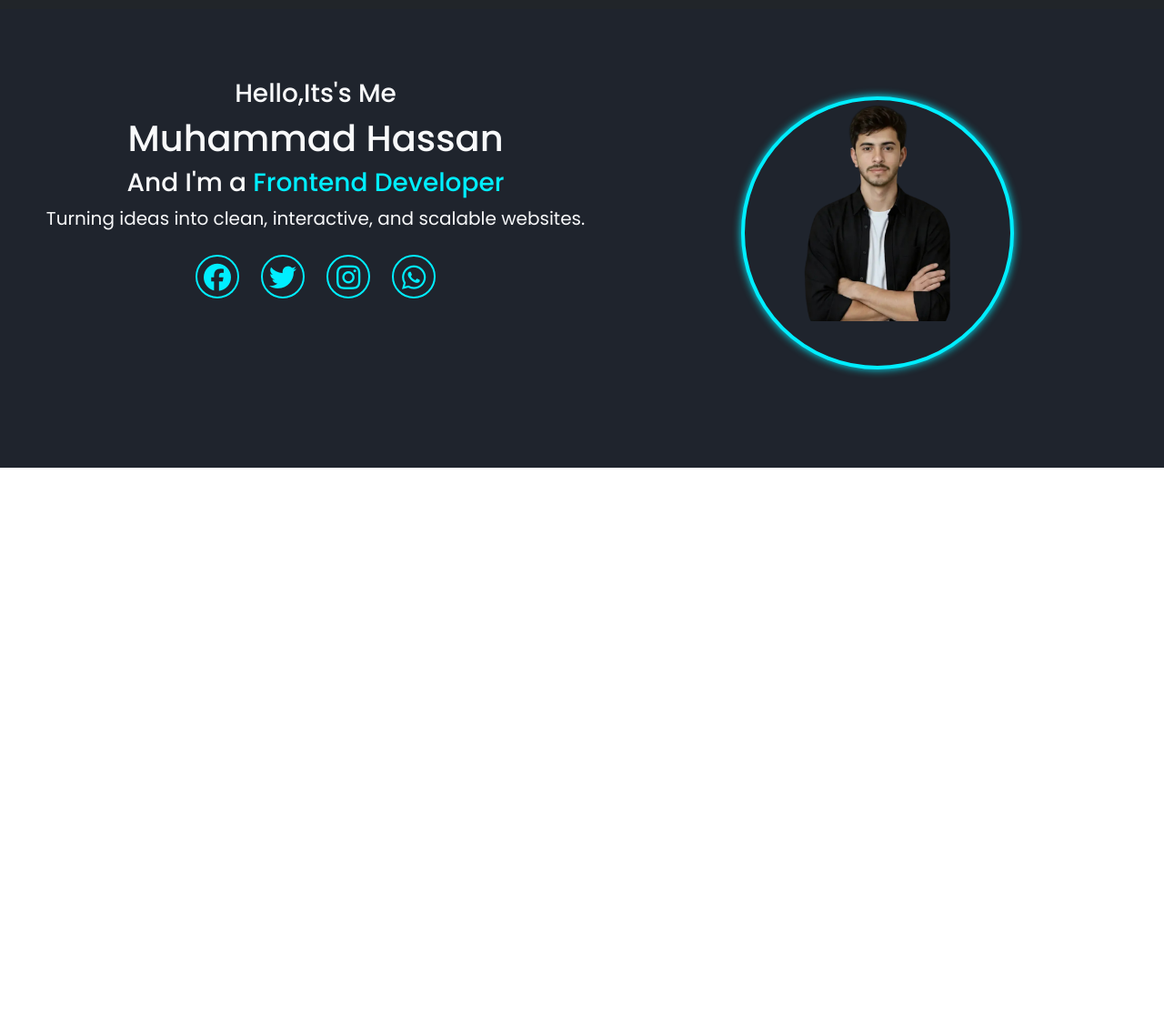
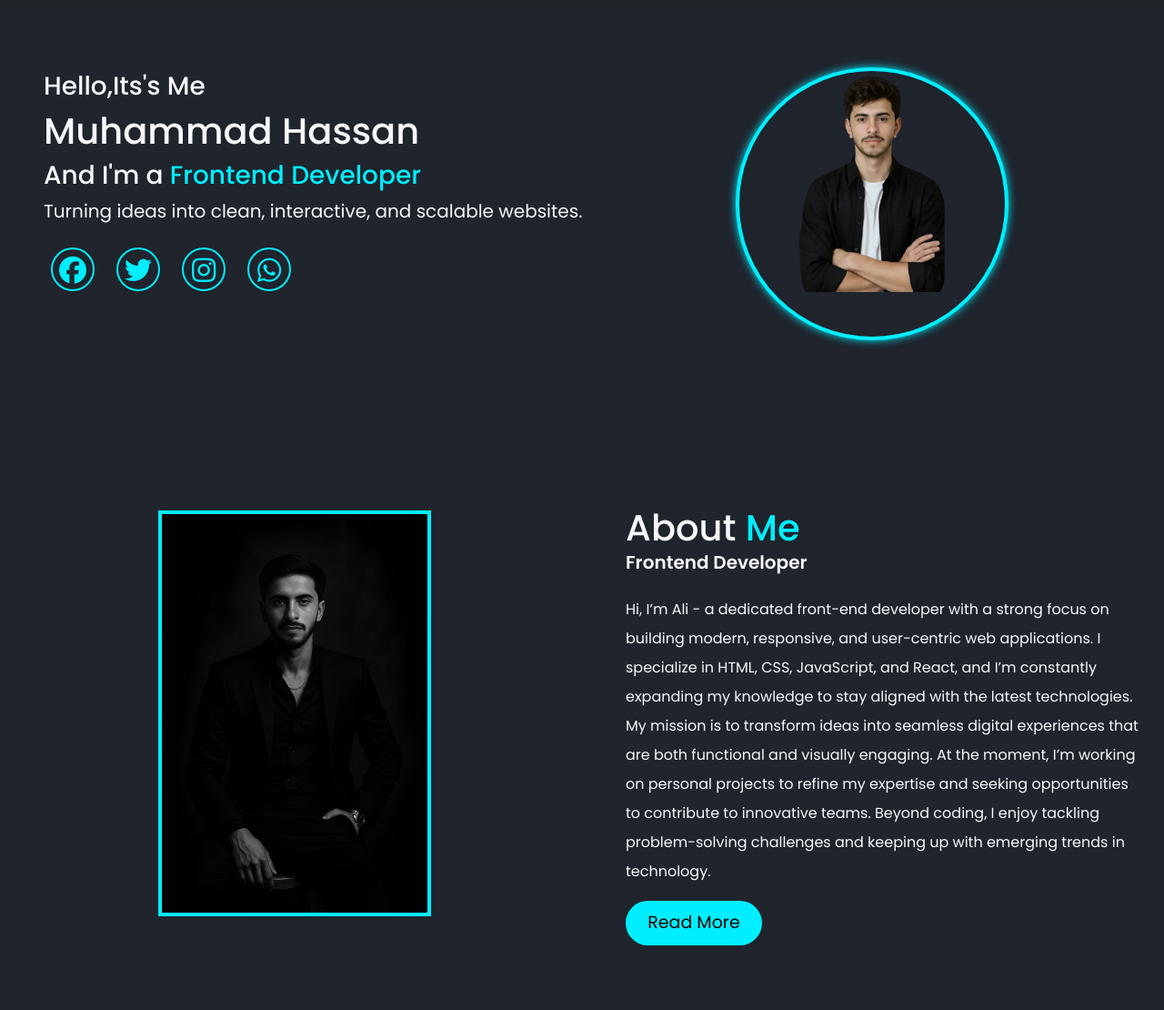
Before and after one commit to muhammadhasssan2006/protfolio, a plain HTML site: page index.html in a window 1280 px wide. Shown: the part 58-1168 px from the top of the page at 91% size. Before the commit the page ends 800 px from the top, so only its background shows below. Drawn offline with nearby package versions, Linux system fonts and the light colour scheme.

Commit message:
about layout done

```diff
--- a/index.html
+++ b/index.html
@@ -32,8 +32,8 @@
 
     <div class="collapse navbar-collapse justify-content-end  pe-5" id="navbarNavAltMarkup">
       <div class="navbar-nav ">
-        <a class="nav-link active  px-4 " aria-current="page" href="#">Home</a>
-        <a class="nav-link   px-4 " aria-current="page" href="#">About</a>
+        <a class="nav-link active  px-4 " aria-current="page" href="#home">Home</a>
+        <a class="nav-link   px-4 " aria-current="page" href="#about">About</a>
         <a class="nav-link   px-4 " aria-current="page" href="#">Services</a>
         <a class="nav-link   px-4 " aria-current="page" href="#">Protfolio</a>
         <a class="nav-link   pe-5 " aria-current="page" href="#" style>Contact</a>
@@ -47,9 +47,9 @@
 
 <!-- home layout start  -->
 
-<div class="container-fluid ps-5 home-layout-container mt-5 pt-5" id="#">
+<div class="container-fluid ps-5 home-layout-container  " id="home">
   <div class="row pt-5">
-    <div class="col-lg-6 col-md-12 col-sm-12 text-light text-left">
+    <div class="col-lg-6 col-md-12 col-sm-12 text-light pt-5 text-left">
      <h3>Hello,Its's Me</h3>
      <h1>Muhammad Hassan</h1>
      <h3>And I'm a <span>Frontend Developer</span></h3>
@@ -62,7 +62,7 @@
 
       </div>
     </div>
-    <div class="col-lg-6 col-md-12 col-sm-12 text-light  ps-1 pb-5">
+    <div class="col-lg-6 col-md-12 col-sm-12 text-light pt-4 ps-1 pb-5">
       <div class="home-img">
         <img width="290px" src="assets/home-pic-2.png" alt="">
       </div>
@@ -70,9 +70,30 @@
 
   </div>
 </div>
+<!-- home layout end  -->
+
+<!-- about layout start  -->
+
+ <div class="container-fluid   home-layout-container  " id="about">
+  <div class="row">
+    <div class="col-lg-6 col-md-12 col-sm-12 text-light pt-4  pb-5">
+        <div class="about-img">
+        <img width="100%" src="assets/about-image.jpg" alt="">
+      </div>
+    </div>
+     <div class="col-lg-6 col-md-12 col-sm-12 text-light pt-5 ps-5 text-left">
+     <h1 class="about-text-1">About <span>Me</span></h1>
+     <p class="fs-5 fw-semibold lh-lg">Frontend Developer</p>
+     <p class="lh-lg ">Hi, I’m Ali - a dedicated front-end developer with a strong focus on building modern, responsive, and user-centric web applications. I specialize in HTML, CSS, JavaScript, and React, and I’m constantly expanding my knowledge to stay aligned with the latest technologies. My mission is to transform ideas into seamless digital experiences that are both functional and visually engaging. At the moment, I’m working on personal projects to refine my expertise and seeking opportunities to contribute to innovative teams. Beyond coding, I enjoy tackling problem-solving challenges and keeping up with emerging trends in technology.</p>
+
+     <button class=" batn">Read More</button>
+    </div>
+  </div>
+</div>
+
+
 <!-- about layout end  -->
 
-<p>
 <script src="https://cdn.jsdelivr.net/npm/bootstrap@5.3.8/dist/js/bootstrap.bundle.min.js" integrity="sha384-FKyoEForCGlyvwx9Hj09JcYn3nv7wiPVlz7YYwJrWVcXK/BmnVDxM+D2scQbITxI" crossorigin="anonymous"></script>
   </body>
 </html>
--- a/style.css
+++ b/style.css
@@ -6,32 +6,27 @@
     font-weight: 500;
     font-size: 18px;
 }
-
-
  .navbar a:hover,
  .navbar a.active{
    color: #0ef !important;
  }
+/* Nav layout end  */
 
 
-
-/* Nav layout end  */
 
 /* home layout start  */
 .home-layout-container {
   background-color: #1f242d !important;
   font-family: "Poppins", sans-serif;
-  margin-bottom: 20px !important;
-  text-align: center; /* sab screens pe center */
-  padding: 40px 20px;
+  text-align: left;
+  padding: 40px 20px !important;
+  /* margin-bottom: 0px !important; */
 }
 
-/* highlight color for span */
 span {
   color: #0ef;
 }
 
-/* home layout start  */
 
 /* profile image container */
 .home-img {
@@ -45,9 +40,6 @@ span {
   transition: 0.4s ease;
   margin: 20px auto;
   overflow: hidden;
-  display: flex;
-  align-items: center;
-  justify-content: center;
   transition: 0.4s ease;
 }
 
@@ -61,8 +53,6 @@ span {
   transform: scale(1.1);
   box-shadow: 0 0 25px 10px #0ef;
 }
-
-
 
 /* social icons */
 .social-links {
@@ -88,3 +78,50 @@ span {
   box-shadow: 0 0 15px #0ef;
 }
 /* home layout end  */
+
+
+/* about layout start  */
+.about-img {
+  max-width: 300px !important;
+  width: 95% !important;
+  background-color: #1f242d;
+  border: 4px solid #0ef;
+
+  transition: 0.4s ease;
+  margin: 15px auto;
+  overflow: hidden;
+
+  transition: 0.4s ease;
+}
+.about-text-1{
+  line-height: 0.5;
+}
+.batn{
+width: 150px;
+background-color: #0ef;
+padding: 10px;
+border: none;
+border-radius: 25px;
+font-size: 19px;
+font-weight: 400;
+}
+.batn:hover{
+  box-shadow: 0 0 5px 5px #0ef;
+  border:2px solid rgb(22, 152, 162);
+
+
+}
+
+.about-img img {
+  width: 100% !important;
+  height: 100% !important;
+  /* border-radius: 50%;        */
+  object-fit: cover;
+}
+.about-img:hover {
+  transform: scale(1.1);
+  box-shadow: 0 0 25px 10px #0ef;
+}
+
+
+/* about layout end  */
```
Also changed, not shown: assets/about-image.jpg (added), assets/img.png (added), 1 other file.
